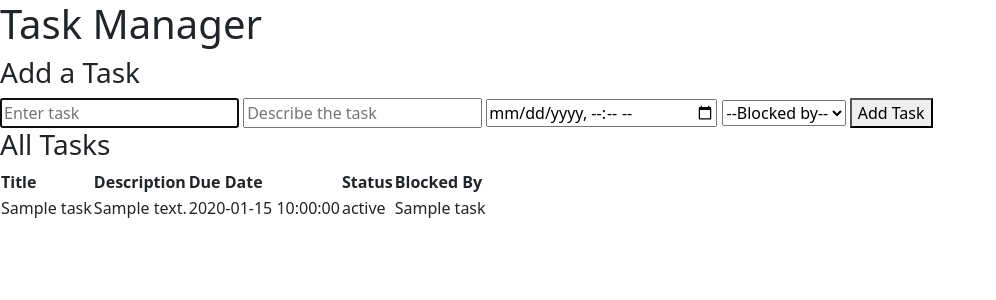
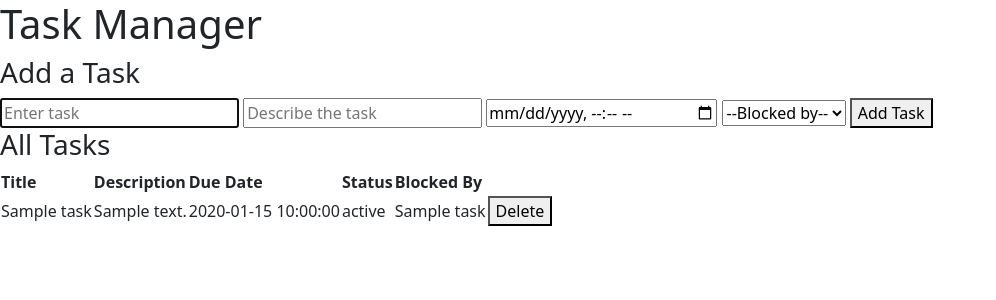
Before and after one commit to rahullpanditaa/taskmanager, a Flask app: template templates/index.html in a window 1280 px wide. Shown: the top 300 px of the page, without its empty margins (0-996 px from the left). Run offline with Flask 3, Linux system fonts and the light colour scheme; the template is opened without the code that fills it: most values are stand-ins (such as "Sample title", 1, 10 or a date in 2020); some libraries are stand-ins or nearby versions.

Commit message:
modify index.html - add another column with a button (form) for deleting row

```diff
--- a/app.py
+++ b/app.py
@@ -35,7 +35,7 @@ def create_task():
     due_date = request.form.get("due_date")
     blocked_by = request.form.get("blocked_by")
     if not title or description or due_date:
-        ...
+        return redirect("/")
 
     # Insert task into db
     if blocked_by:
--- a/templates/index.html
+++ b/templates/index.html
@@ -30,6 +30,7 @@
                 <th>Due Date</th>
                 <th>Status</th>
                 <th>Blocked By</th>
+                <!-- <th></th> -->
             </tr>
         </thead>
         <tbody>
@@ -46,6 +47,12 @@
                         NULL
                         {% endif %}
                      </td>
+                     <td>
+                        <form action="/delete" method="post">
+                            <input type="hidden" name="id" value="{{ task['id'] }}">
+                            <button type="submit">Delete</button>
+                        </form>
+                    </td>
                 </tr>
             {% endfor %}
         </tbody>
```
